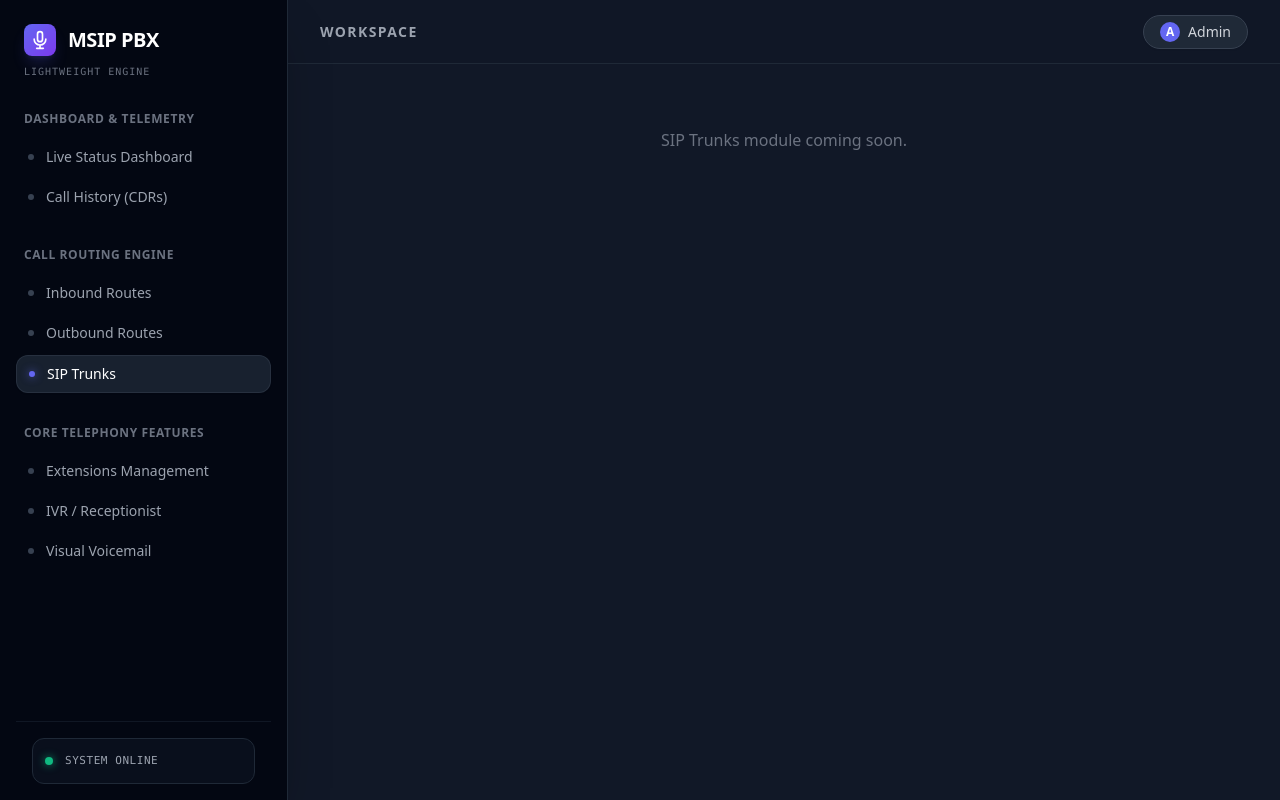
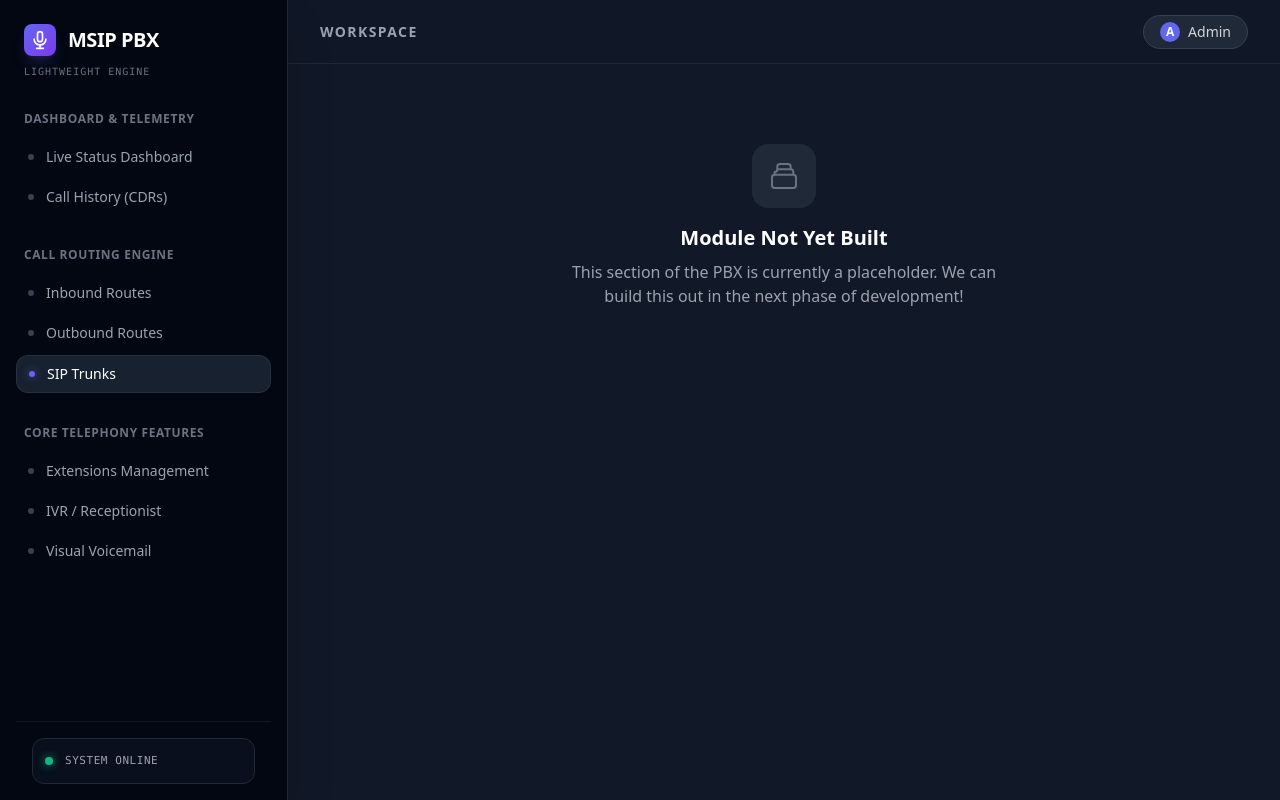
Before and after one commit to merlinthedev848/msip, a Svelte app in the folder frontend/: page /trunks in a window 1280 px wide. Built offline with nearby package versions, Linux system fonts and the light colour scheme.

Commit message:
fix: resolve a11y warning and add catch-all route

```diff
--- a/frontend/src/App.svelte
+++ b/frontend/src/App.svelte
@@ -40,12 +40,15 @@
             <Route path="/extensions" component={Extensions} />
             <Route path="/inbound-routes" component={Routing} />
 
-            <!-- Fallback Catch All for Unimplemented Routes -->
-            <Route path="/outbound-routes">
-              <div class="p-8 text-center text-gray-500">Outbound Routes module coming soon.</div>
-            </Route>
-            <Route path="/trunks">
-              <div class="p-8 text-center text-gray-500">SIP Trunks module coming soon.</div>
+            <!-- Catch-All for Unimplemented Routes -->
+            <Route path="*">
+              <div class="p-12 text-center flex flex-col items-center justify-center h-full">
+                <div class="w-16 h-16 bg-gray-800 rounded-2xl flex items-center justify-center mb-4">
+                  <svg class="w-8 h-8 text-gray-500" fill="none" stroke="currentColor" viewBox="0 0 24 24"><path stroke-linecap="round" stroke-linejoin="round" stroke-width="1.5" d="M19 11H5m14 0a2 2 0 012 2v6a2 2 0 01-2 2H5a2 2 0 01-2-2v-6a2 2 0 012-2m14 0V9a2 2 0 00-2-2M5 11V9a2 2 0 002-2m0 0V5a2 2 0 012-2h6a2 2 0 012 2v2M7 7h10"></path></svg>
+                </div>
+                <h2 class="text-xl font-semibold text-white mb-2">Module Not Yet Built</h2>
+                <p class="text-gray-400 max-w-md">This section of the PBX is currently a placeholder. We can build this out in the next phase of development!</p>
+              </div>
             </Route>
           </div>
         </div>
--- a/frontend/src/views/Extensions.svelte
+++ b/frontend/src/views/Extensions.svelte
@@ -61,7 +61,7 @@
               </td>
               <td class="p-4 font-mono text-xs text-gray-500">{ext.ip}</td>
               <td class="p-4 text-right">
-                <button class="text-gray-500 hover:text-white transition-colors opacity-0 group-hover:opacity-100 p-1">
+                <button title="Edit Extension" aria-label="Edit Extension" class="text-gray-500 hover:text-white transition-colors opacity-0 group-hover:opacity-100 p-1">
                   <svg class="w-5 h-5" fill="none" stroke="currentColor" viewBox="0 0 24 24"><path stroke-linecap="round" stroke-linejoin="round" stroke-width="2" d="M15.232 5.232l3.536 3.536m-2.036-5.036a2.5 2.5 0 113.536 3.536L6.5 21.036H3v-3.572L16.732 3.732z"></path></svg>
                 </button>
               </td>
```
